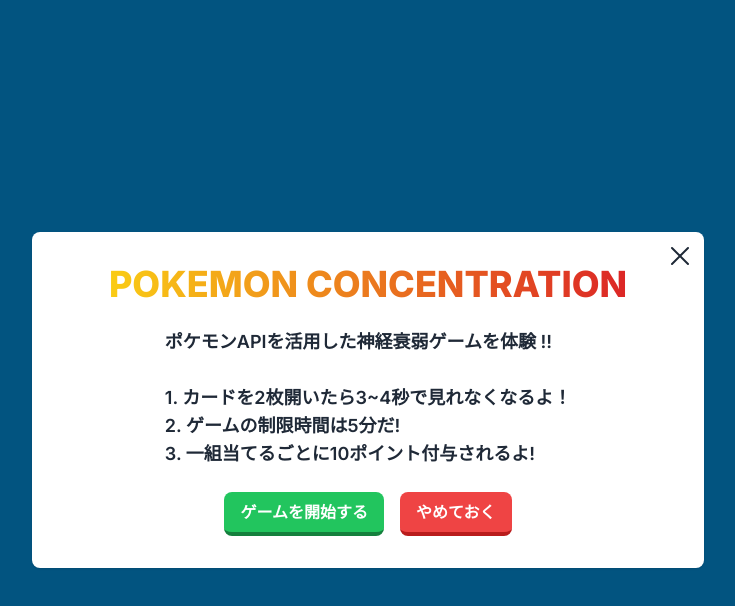
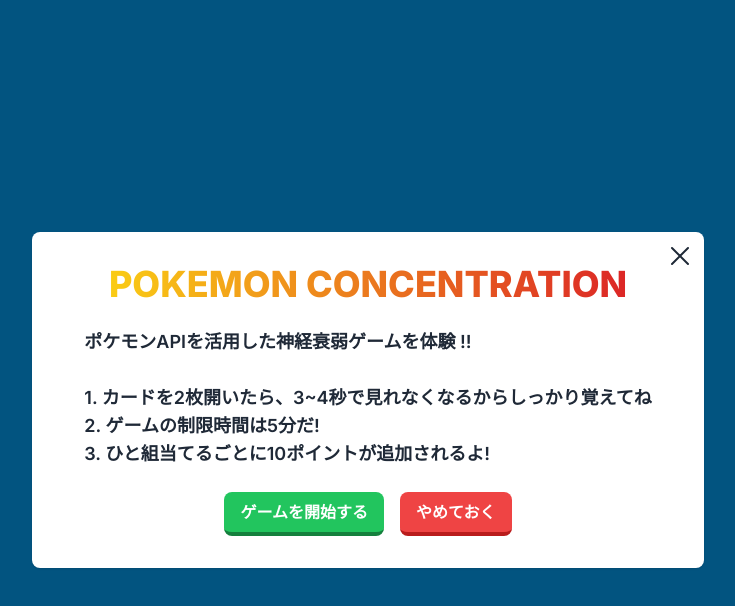
Before and after one commit to Kroro1208/beginners-projects, a Next.js app: page /modal-popup in a window 1280 px wide. Both pictures are taken after a click on the button "Modal Open". Shown: the top 606 px of the page, without its empty margins (272-1007 px from the left). Built offline with nearby package versions, Linux system fonts and the light colour scheme.

Commit message:
ゲームの説明変更した

```diff
--- a/app/(main)/modal-popup/page.tsx
+++ b/app/(main)/modal-popup/page.tsx
@@ -21,9 +21,9 @@
                     <p className='text-lg font-semibold text-start'>
                         ポケモンAPIを活用した神経衰弱ゲームを体験 !!<br />
                         <br />
-                        1. カードを2枚開いたら3~4秒で見れなくなるよ！<br />
+                        1. カードを2枚開いたら、3~4秒で見れなくなるからしっかり覚えてね<br />
                         2. ゲームの制限時間は5分だ!<br />
-                        3. 一組当てるごとに10ポイント付与されるよ!
+                        3. ひと組当てるごとに10ポイントが追加されるよ!
                     </p>
                     <div className='flex items-center justify-center gap-4'>
                         <Link href={"/pokemon-game"}>
```
